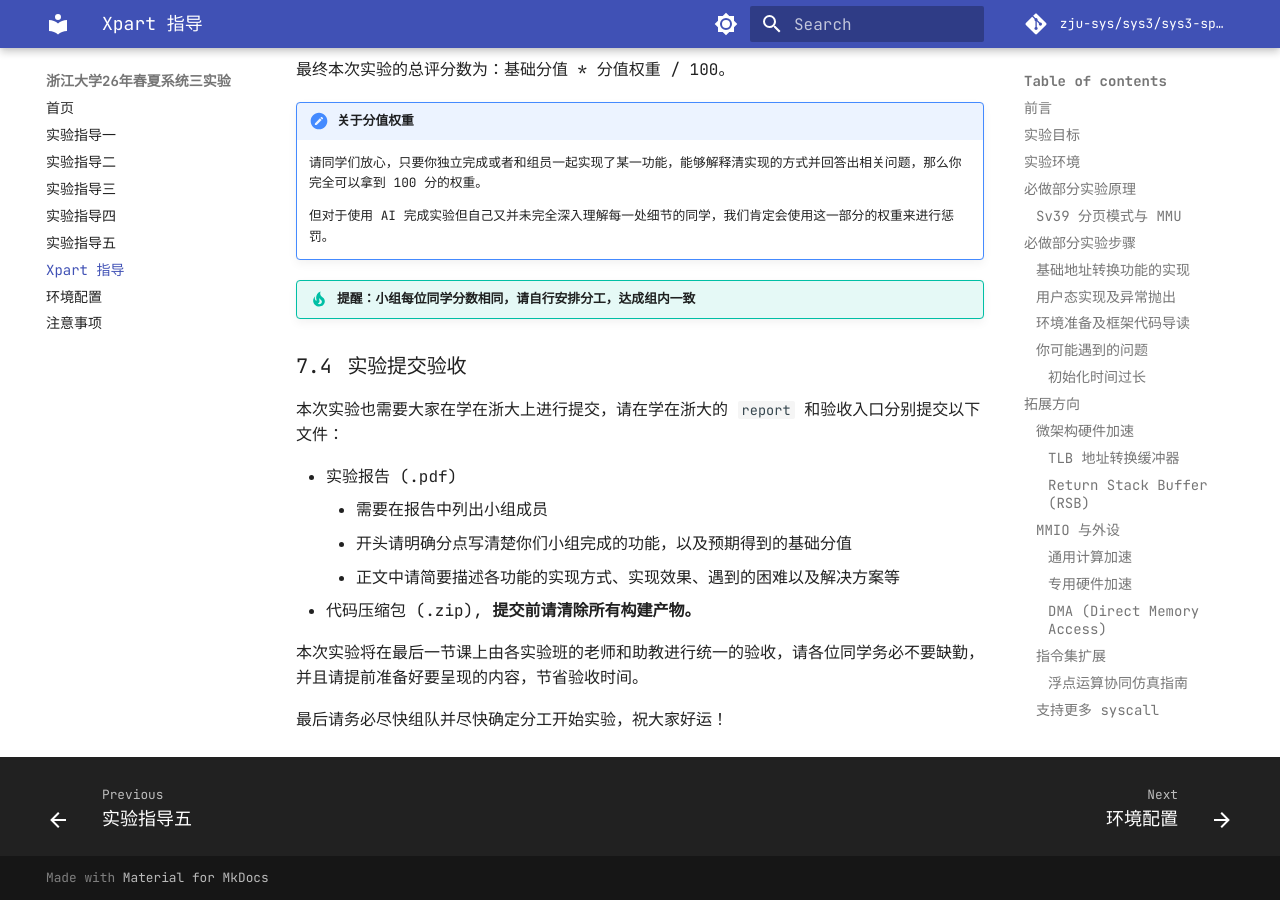
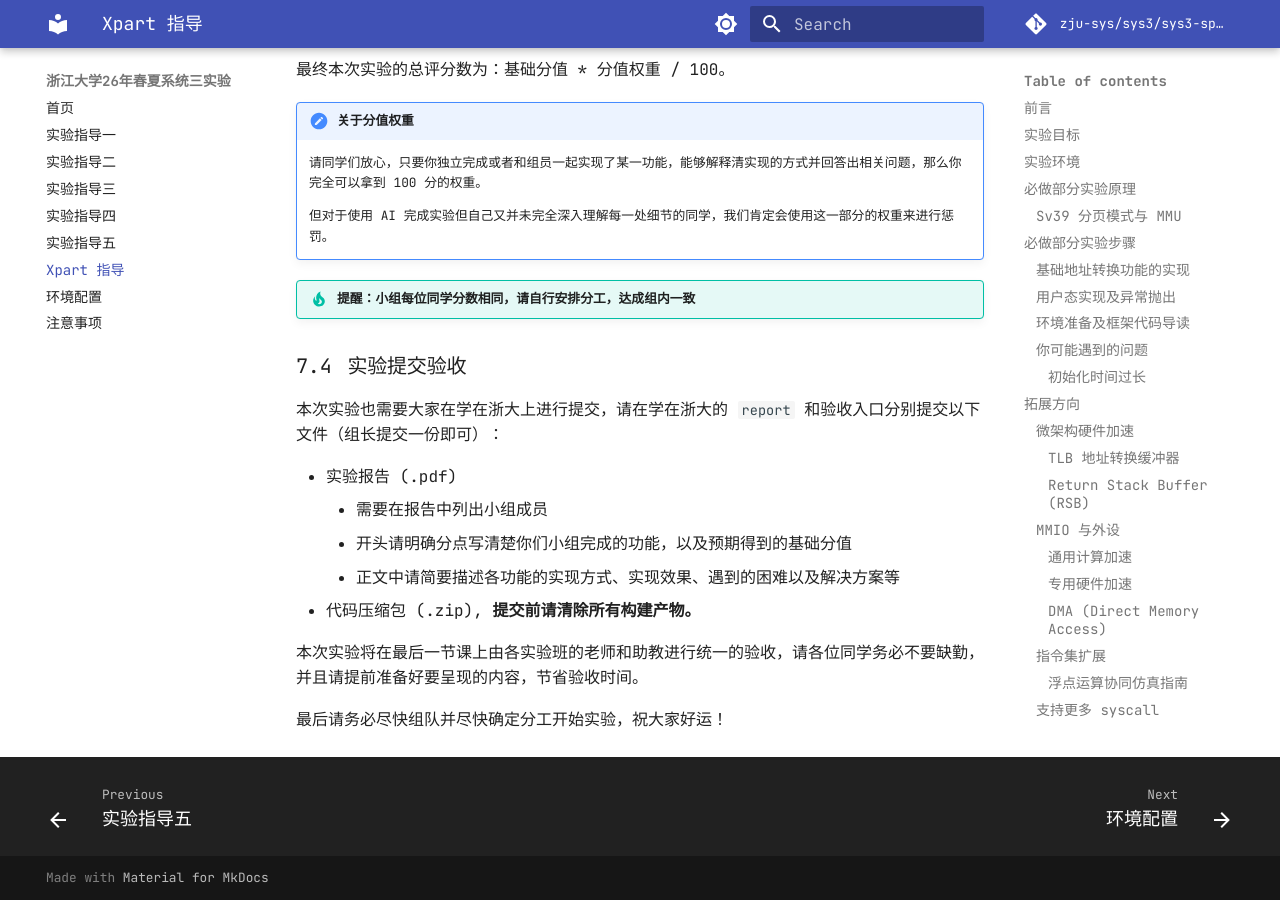
Before and after one commit to ZZC071212/computer_system, an MkDocs documentation site: the page built from docs/xpart.md, in a window 1280 px wide and 900 px high, scrolled down 17357 px. Built offline with MkDocs 1.6.1 and Material for MkDocs 9.7.7, drawn with Linux system fonts in a browser that asks for light colours; some web fonts are replaced.

Commit message:
docs: update xpart submit

```diff
--- a/docs/xpart.md
+++ b/docs/xpart.md
@@ -515,7 +515,7 @@ Shell 是一个命令行界面，允许用户与操作系统进行交互。你
 
 ### 实验提交验收
 
-本次实验也需要大家在学在浙大上进行提交，请在学在浙大的 `report` 和验收入口分别提交以下文件：
+本次实验也需要大家在学在浙大上进行提交，请在学在浙大的 `report` 和验收入口分别提交以下文件（组长提交一份即可）：
 
 - 实验报告 (.pdf)
     - 需要在报告中列出小组成员
```
